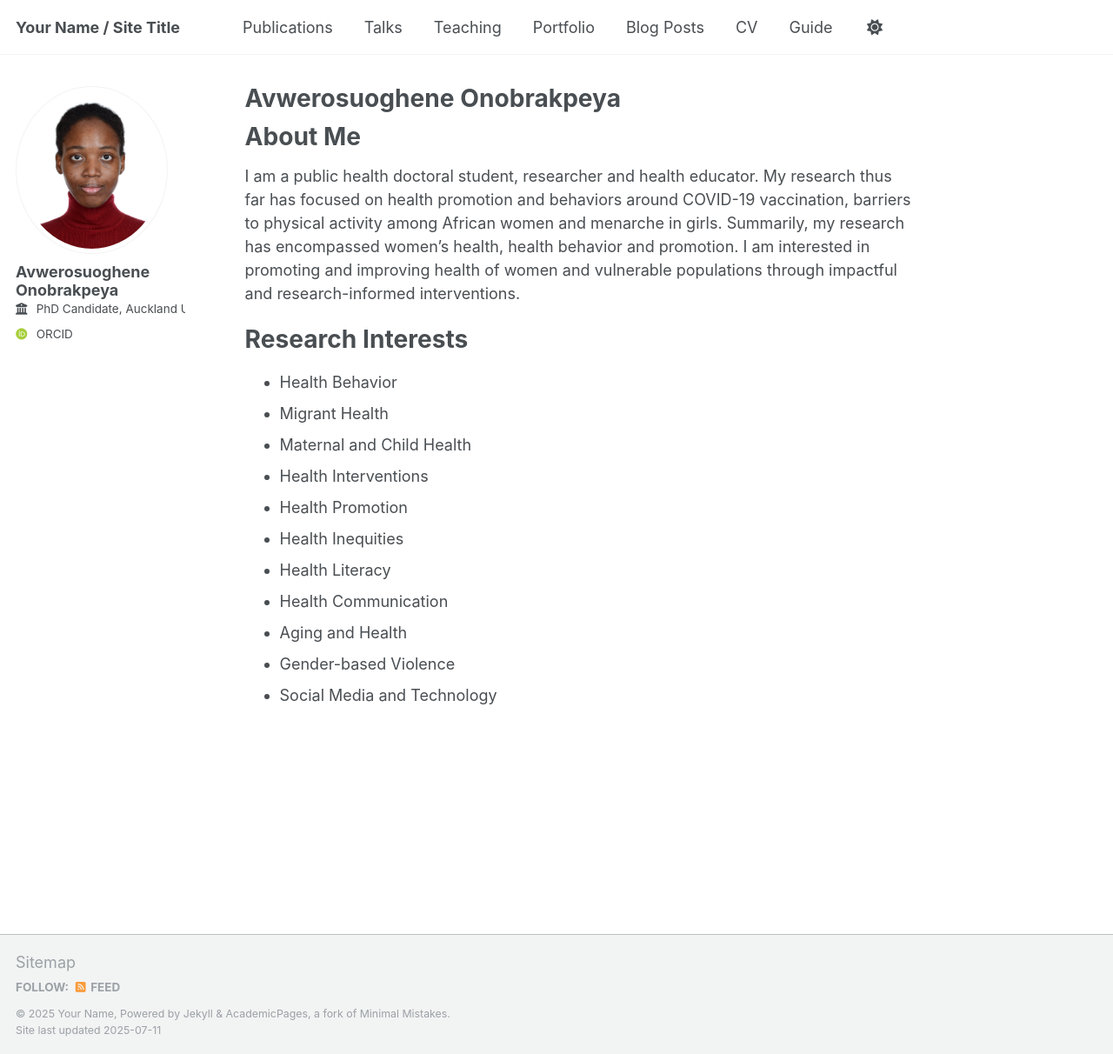
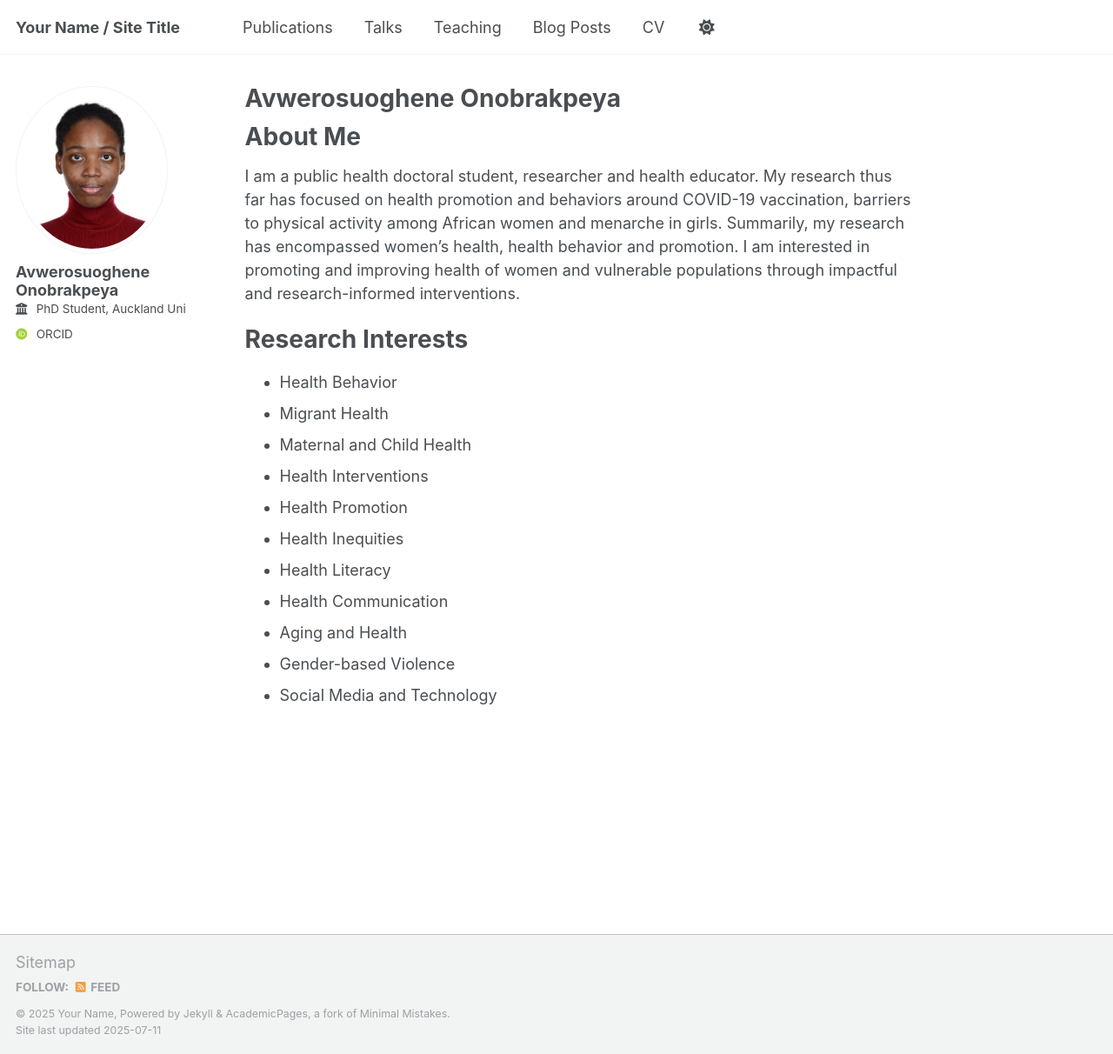
Before and after one commit to suo-onobrakpeya/suo-onobrakpeya.github.io, a Jekyll site: the page built from _pages/about.md, in a window 1280 px wide and 1212 px high. Shown: the whole window at 87% size. Built offline with Jekyll 4.4.1, drawn with Linux system fonts in a browser that asks for light colours; some web fonts are replaced; a script that is not in the unit is left out.

Commit message:
Updates again.

```diff
--- a/_config.yml
+++ b/_config.yml
@@ -26,7 +26,7 @@ author:
   name             : "Avwerosuoghene Onobrakpeya"
   pronouns         : # example: "she/her"
   bio              : #"Short biography for the left-hand sidebar"
-  employer         : PhD Candidate, Auckland University of Technology; MSc Public Health, Tzu Chi University"
+  employer         : PhD Student, Auckland University of Technology; MSc Public Health, Tzu Chi University"
   uri              : # URL
   email            : #"none@example.org"
 
--- a/_data/navigation.yml
+++ b/_data/navigation.yml
@@ -17,7 +17,7 @@ main:
   - title: "Teaching"
     url: /teaching/
 
-  - title: "Portfolio"
+  #- title: "Portfolio"
     url: /portfolio/
 
   - title: "Blog Posts"
@@ -29,5 +29,5 @@ main:
   # - title: "CV"
   #   url: /cv-json/
 
-  - title: "Guide"
+  #- title: "Guide"
     url: /markdown/
```
